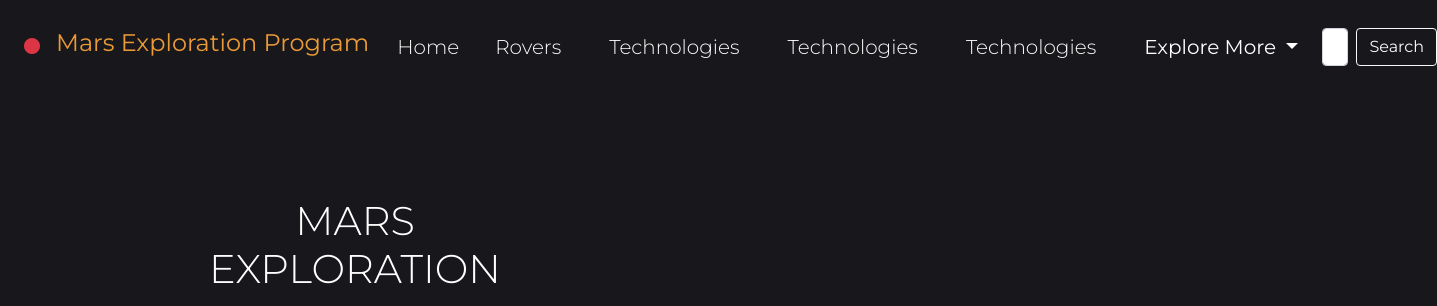
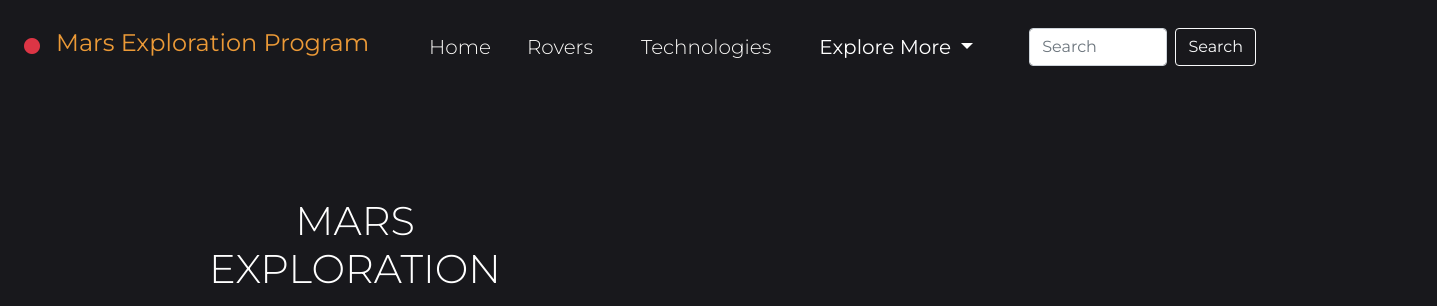
Before and after one commit to GG-Dimension/m1, a plain HTML site: page index.html in a window 1280 px wide. Shown: the top 306 px of the page, 1437 px wide, since content can reach past the window. Drawn offline with nearby package versions, Linux system fonts and the light colour scheme.

Commit message:
Update index.html

```diff
--- a/index.html
+++ b/index.html
@@ -35,12 +35,7 @@
               <li class="nav-item navitem">
                 <a class="nav-link mx-3 text-warning fs-5" aria-current="page" href="#Technologies">Technologies</a>
               </li>
-              <li class="nav-item navitem">
-                <a class="nav-link mx-3 text-warning fs-5" aria-current="page" href="#Technologies">Technologies</a>
-              </li>
-              <li class="nav-item navitem">
-                <a class="nav-link mx-3 text-warning fs-5" aria-current="page" href="#Technologies">Technologies</a>
-              </li>
+
               <li class="nav-item dropdown">
                 <a class="nav-link active dropdown-toggle mx-3 fs-5" href="#" id="navbarDropdown" role="button" data-bs-toggle="dropdown" aria-expanded="false">
                   Explore More
```
